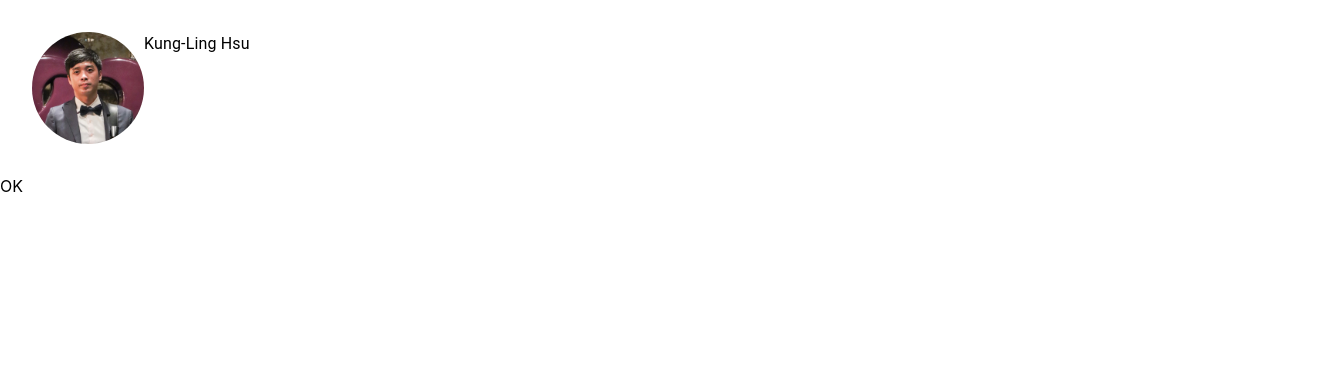
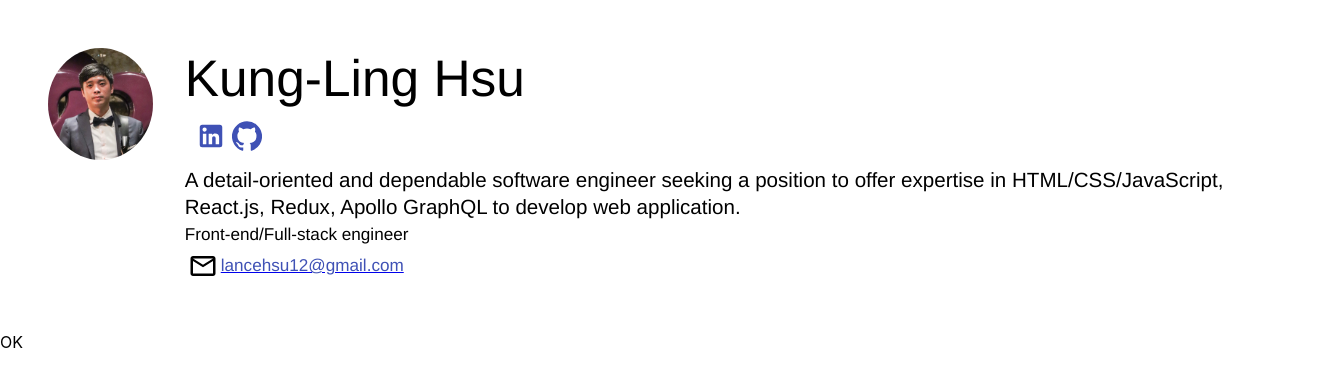
Before and after one commit to lancehsu/deprecated-resume, a React (Create React App) app: page / in a window 1280 px wide. Shown: the top 386 px of the page, 1344 px wide, since content can reach past the window. Built offline with nearby package versions, Linux system fonts and the light colour scheme.

Commit message:
Profile component

```diff
--- a/package.json
+++ b/package.json
@@ -5,6 +5,7 @@
   "dependencies": {
     "@material-ui/core": "^4.11.0",
     "@material-ui/icons": "^4.9.1",
+    "@material-ui/lab": "^4.0.0-alpha.56",
     "@testing-library/jest-dom": "^4.2.4",
     "@testing-library/react": "^9.3.2",
     "@testing-library/user-event": "^7.1.2",
--- a/src/App.tsx
+++ b/src/App.tsx
@@ -11,6 +11,12 @@ const App: FC = () => {
       createMuiTheme({
         palette: {
           type: prefersDarkMode ? 'dark' : 'light',
+        },
+        typography: {
+          fontFamily: 'Helvetica Neue',
+          // In Chinese and Japanese the characters are usually larger,
+          // so a smaller fontsize may be appropriate.
+          fontSize: 12,
         },
       }),
     [prefersDarkMode]
--- a/src/components/Avatar.tsx
+++ b/src/components/Avatar.tsx
@@ -1,17 +1,20 @@
+import { Box } from '@material-ui/core';
 import React, { FC } from 'react';
 
 const Avatar: FC = () => {
   return (
+    <Box style={{ width: '7em', height: '7em', margin: '1em' }}>
       <div
         className="avatar"
         style={{
           backgroundImage: 'url("/photo.jpg")',
           backgroundSize: 'cover',
-        width: '7em',
-        height: '7em',
+          width: '100%',
+          height: '100%',
           borderRadius: '50%',
         }}
       />
+    </Box>
   );
 };
 
--- a/src/components/Bios.tsx
+++ b/src/components/Bios.tsx
@@ -1,10 +1,24 @@
 import React, { FC } from 'react';
 import { Box, Typography } from '@material-ui/core';
 
+import LinkedInLinkIcon from './LinkedInLInkIcon';
+import GithubLinkIcon from './GithubLinkIcon';
+import MailLink from './MailLink';
+
 const Bios: FC = () => {
   return (
-    <Box className="bios">
-      <Typography>Kung-Ling Hsu</Typography>
+    <Box className="bios" style={{ width: '70em', margin: '1em' }}>
+      <Typography variant="h2">Kung-Ling Hsu</Typography>
+      <Box style={{ margin: '0.5em' }}>
+        <LinkedInLinkIcon />
+        <GithubLinkIcon />
+      </Box>
+      <Typography variant="h5">
+        A detail-oriented and dependable software engineer seeking a position to offer expertise in
+        HTML/CSS/JavaScript, React.js, Redux, Apollo GraphQL to develop web application.
+      </Typography>
+      <Typography variant="h6">Front-end/Full-stack engineer</Typography>
+      <MailLink />
     </Box>
   );
 };
--- /dev/null
+++ b/src/components/GithubLinkIcon.tsx
@@ -0,0 +1,10 @@
+import React, { FC } from 'react';
+import { GitHub } from '@material-ui/icons';
+
+const GithubLinkIcon: FC = () => (
+  <a href="https://github.com/lancehsu" target="_blank">
+    <GitHub color="primary" style={{ fontSize: '30', margin: '0.1em' }} />
+  </a>
+);
+
+export default GithubLinkIcon;
--- /dev/null
+++ b/src/components/LinkedInLInkIcon.tsx
@@ -0,0 +1,10 @@
+import React, { FC } from 'react';
+import { LinkedIn } from '@material-ui/icons';
+
+const LinkedInLinkIcon: FC = () => (
+  <a href="https://www.linkedin.com/in/klhsu/" target="_blank">
+    <LinkedIn color="primary" style={{ fontSize: '30', margin: '0.1em' }}></LinkedIn>
+  </a>
+);
+
+export default LinkedInLinkIcon;
--- /dev/null
+++ b/src/components/MailLink.tsx
@@ -0,0 +1,16 @@
+import React, { FC } from 'react';
+import { MailOutline } from '@material-ui/icons';
+import { Box, Typography } from '@material-ui/core';
+
+const MailLink: FC = () => (
+  <Box style={{ display: 'flex', alignItems: 'center' }}>
+    <MailOutline style={{ fontSize: '30', margin: '0.1em' }} />
+    <a href="lancehsu12@gmail.com">
+      <Typography color="primary" variant="h6">
+        lancehsu12@gmail.com
+      </Typography>
+    </a>
+  </Box>
+);
+
+export default MailLink;
--- a/src/components/Profile.tsx
+++ b/src/components/Profile.tsx
@@ -5,7 +5,7 @@ import Bios from './Bios';
 
 const Profile: FC = () => {
   return (
-    <Box className="bios" style={{ width: '100%', padding: '2em', display: 'flex' }}>
+    <Box className="bios" style={{ margin: '2em', display: 'flex' }}>
       <Avatar />
       <Bios />
     </Box>
```
Also changed, not shown: 1 other file (tests, documents, lock files or other folders). Lines whose indentation alone changed are shown as unchanged.
